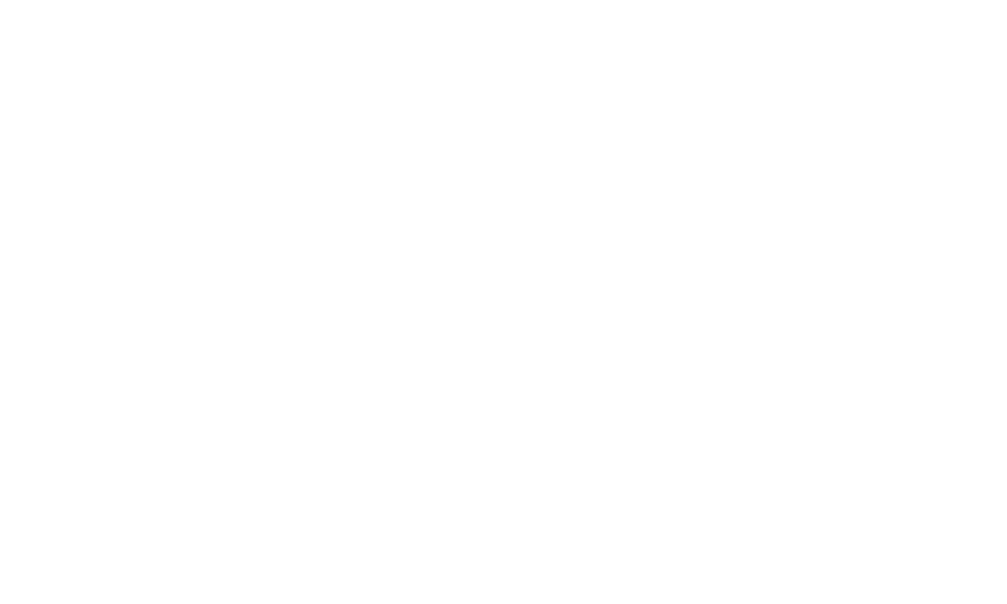
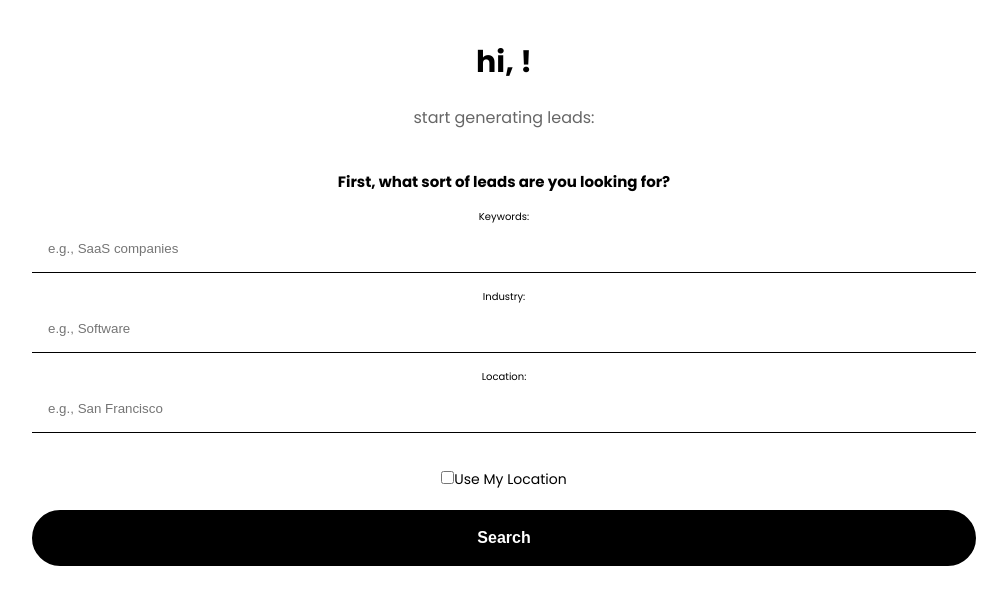
Before and after one commit to zach-dubroc/rf-input-tests, a React (Vite) app: page /dashboard in a window 1280 px wide. Before the commit this address had no page. Shown: the top 604 px of the page, without its empty margins (136-1143 px from the left). Built offline with nearby package versions, Linux system fonts and the light colour scheme.

Commit message:
queryform

```diff
--- a/src/App.jsx
+++ b/src/App.jsx
@@ -1,6 +1,7 @@
 import Login from "./components/Login";
 import Register from "./components/Register";
 import { BrowserRouter as Router, Routes, Route } from "react-router-dom";
+import Dashboard from "./components/Dashboard";
 
 function App() {
   return (
@@ -8,6 +9,7 @@
       <Routes>
         <Route path="/" element={<Login />} />
         <Route path="/register" element={<Register />} />
+        <Route path="/dashboard" element={<Dashboard />} />
       </Routes>
     </Router>
   );
--- /dev/null
+++ b/src/components/Dashboard.jsx
@@ -0,0 +1,16 @@
+import React from "react";
+import QueryForm from "./QueryForm";
+
+const Dashboard = () => {
+  const firstname = localStorage.getItem("firstname");
+
+  return (
+    <div className="dashboard-main">
+      <h1>hi, {firstname}!</h1>
+      <p>start generating leads:</p>
+      <QueryForm />
+    </div>
+  );
+};
+
+export default Dashboard;
--- a/src/components/Login.jsx
+++ b/src/components/Login.jsx
@@ -1,67 +1,73 @@
 import React, { useEffect, useState } from "react";
-import Image from "../assets/image.png";
-import Logo from "../assets/logo.png";
-import GoogleSvg from "../assets/icons8-google.svg";
 import { FaEye } from "react-icons/fa6";
 import { FaEyeSlash } from "react-icons/fa6";
 import { Link } from "react-router-dom";
 
-const Login = () => {
+function Login() {
   const [showPassword, setShowPassword] = useState(false);
+  const [email, setEmail] = useState("");
+  const [password, setPassword] = useState("");
+  const [loading, setLoading] = useState(false);
+  const [error, setError] = useState("");
+
+  const handleSubmit = async (e) => {
+    e.preventDefault();
+    setLoading(true);
+
+    try {
+      const response = await fetch("http://127.0.0.1:5000/auth/login", {
+        method: "POST",
+        headers: { "Content-Type": "application/json" },
+        body: JSON.stringify({ email, password }),
+      });
+
+      const result = await response.json();
+
+      if (response.ok) {
+        localStorage.setItem("token", result.access_token);
+        localStorage.setItem("firstname", result.firstname);
+        window.location.href = "/dashboard"; // Redirect to dashboard
+      } else {
+        setError(result.error || "Login failed.");
+      }
+    } catch (error) {
+      setError("An error occurred. Please try again.");
+    } finally {
+      setLoading(false);
+    }
+  };
 
   return (
     <div className="login-main">
-      {/* <div className="login-left">
-        <img src={Image} alt="left" />
-      </div> */}
       <div className="login-right">
         <div className="login-right-container">
-          <div className="login-logo">
-            {/* <img src={Logo} alt="logo-here" /> */}
-          </div>
           <div className="login-center">
             <h2>RouteFire</h2>
             <p>Please enter your details</p>
-            <form>
-              <input type="email" placeholder="Email" />
+            <form onSubmit={handleSubmit}>
+              <input
+                type="email"
+                placeholder="Email"
+                value={email}
+                onChange={(e) => setEmail(e.target.value)}
+              />
               <div className="pass-input-div">
                 <input
                   type={showPassword ? "text" : "password"}
                   placeholder="Password"
+                  value={password}
+                  onChange={(e) => setPassword(e.target.value)}
                 />
                 {showPassword ? (
-                  <FaEyeSlash
-                    onClick={() => {
-                      setShowPassword(!showPassword);
-                    }}
-                  />
+                  <FaEyeSlash onClick={() => setShowPassword(!showPassword)} />
                 ) : (
-                  <FaEye
-                    onClick={() => {
-                      setShowPassword(!showPassword);
-                    }}
-                  />
+                  <FaEye onClick={() => setShowPassword(!showPassword)} />
                 )}
               </div>
-
-              <div className="login-center-options">
-                <div className="remember-div">
-                  <input type="checkbox" id="remember-checkbox" />
-                  <label htmlFor="remember-checkbox">
-                    Remember for 30 days
-                  </label>
-                </div>
-                <a href="#" className="forgot-pass-link">
-                  Forgot password?
-                </a>
-              </div>
-              <div className="login-center-buttons">
-                <button type="button">Log In</button>
-                {/* <button type="button">
-                  <img src={GoogleSvg} alt="" />
-                  Log In with Google
-                </button> */}
-              </div>
+              {error && <p className="error-message">{error}</p>}
+              <button type="submit" disabled={loading}>
+                {loading ? "Logging in..." : "Log In"}
+              </button>
             </form>
           </div>
 
@@ -72,6 +78,6 @@
       </div>
     </div>
   );
-};
+}
 
 export default Login;
--- /dev/null
+++ b/src/components/QueryForm.jsx
@@ -0,0 +1,153 @@
+import React, { useState } from "react";
+
+const QueryForm = () => {
+  const [queryData, setQueryData] = useState({
+    keywords: "",
+    industry: "",
+    location: "",
+  });
+  const [useMyLocation, setUseMyLocation] = useState(false);
+  const [response, setResponse] = useState(null);
+  const [error, setError] = useState(null);
+  const [loading, setLoading] = useState(false);
+
+  const handleChange = (e) => {
+    const { name, value } = e.target;
+    setQueryData((prev) => ({
+      ...prev,
+      [name]: value,
+    }));
+  };
+
+  const handleUseMyLocation = async () => {
+    if (!navigator.geolocation) {
+      alert("Geolocation is not supported by your browser.");
+      return;
+    }
+
+    setUseMyLocation(true);
+
+    navigator.geolocation.getCurrentPosition(
+      async (position) => {
+        const { latitude, longitude } = position.coords;
+
+        try {
+          const response = await fetch(
+            `https://nominatim.openstreetmap.org/reverse?format=json&lat=${latitude}&lon=${longitude}`
+          );
+          const data = await response.json();
+          const city =
+            data.address.city || data.address.town || data.address.state || "";
+          setQueryData((prev) => ({
+            ...prev,
+            location: city,
+          }));
+        } catch (error) {
+          alert("Could not fetch your location.");
+          setUseMyLocation(false);
+        }
+      },
+      () => {
+        alert("Unable to retrieve location.");
+        setUseMyLocation(false);
+      }
+    );
+  };
+
+  const handleSubmit = async (e) => {
+    e.preventDefault();
+    setLoading(true);
+    setError(null);
+    setResponse(null);
+
+    try {
+      const res = await fetch("http://127.0.0.1:5000/url_query/query", {
+        method: "POST",
+        headers: { "Content-Type": "application/json" },
+        body: JSON.stringify(queryData),
+      });
+
+      const result = await res.json();
+      if (res.ok) {
+        setResponse(result);
+      } else {
+        setError(result.error || "Something went wrong.");
+      }
+    } catch (err) {
+      setError("Failed to connect to the server.");
+    } finally {
+      setLoading(false);
+    }
+  };
+
+  return (
+    <div className="query-form-container">
+      <h2>First, what sort of leads are you looking for?</h2>
+      <br></br>
+      <form onSubmit={handleSubmit}>
+        <div>
+          <label htmlFor="keywords">Keywords:</label>
+          <input
+            type="text"
+            id="keywords"
+            name="keywords"
+            placeholder="e.g., SaaS companies"
+            value={queryData.keywords}
+            onChange={handleChange}
+            required
+          />
+        </div>
+        <div>
+          <label htmlFor="industry">Industry:</label>
+          <input
+            type="text"
+            id="industry"
+            name="industry"
+            placeholder="e.g., Software"
+            value={queryData.industry}
+            onChange={handleChange}
+          />
+        </div>
+        <div>
+          <label htmlFor="location">Location:</label>
+          <div className="location-input">
+            <input
+              type="text"
+              id="location"
+              name="location"
+              placeholder="e.g., San Francisco"
+              value={queryData.location}
+              onChange={handleChange}
+              disabled={useMyLocation}
+            />
+            <div className="loc-checkbox">
+              <input
+                type="checkbox"
+                id="use-my-location"
+                checked={useMyLocation}
+                onChange={(e) =>
+                  e.target.checked
+                    ? handleUseMyLocation()
+                    : setUseMyLocation(false)
+                }
+              />
+              <label htmlFor="use-my-location">Use My Location</label>
+            </div>
+          </div>
+        </div>
+        <button type="submit" disabled={loading}>
+          {loading ? "Loading..." : "Search"}
+        </button>
+      </form>
+      {response && (
+        <div className="response-container">
+          <h3>Results:</h3>
+          <pre>{JSON.stringify(response, null, 2)}</pre>
+        </div>
+      )}
+      {error && <p className="error-message">{error}</p>}
+    </div>
+  );
+};
+
+export default QueryForm;
--- a/src/index.css
+++ b/src/index.css
@@ -82,6 +82,13 @@
   margin-bottom: 40px;
 }
 
+.login-bottom-p {
+  font-weight: 400;
+  font-size: 2rem;
+  margin-bottom: 40px;
+  text-align: center;
+}
+
 form input[type="email"],
 form input[type="password"],
 form input[type="text"] {
@@ -144,6 +151,24 @@
 .forgot-pass-link:hover {
   text-decoration: underline;
 }
+form button[type="submit"] {
+  width: 100%;
+  padding: 16px;
+  border: none;
+  border-radius: 30px;
+  font-size: 16px;
+  font-weight: 600;
+  cursor: pointer;
+  background-color: black;
+  color: white;
+  border: 3px solid black;
+  transition: all 0.3s;
+}
+
+form button[type="submit"]:hover {
+  background-color: white;
+  color: black;
+}
 
 .login-center-buttons {
   margin-top: 40px;
@@ -152,46 +177,22 @@
   row-gap: 10px;
 }
 
-.login-center-buttons button:nth-child(1) {
+.login-center-buttons button {
   background-color: black;
   color: white;
   border: 3px solid black;
+  width: 100%;
+  padding: 16px;
+  border-radius: 30px;
+  font-size: 16px;
+  font-weight: 600;
+  cursor: pointer;
+  transition: all 0.3s;
 }
 
-.login-center-buttons button:nth-child(1):hover {
-  color: #333;
+.login-center-buttons button:hover {
   background-color: white;
-}
-
-.login-center-buttons button:nth-child(2) {
-  background-color: #f0f0f0;
-  display: flex;
-  justify-content: center;
-  align-items: center;
-  column-gap: 10px;
-}
-
-.login-center-buttons button:nth-child(2) img {
-  width: 30px;
-}
-
-.login-center-buttons button:nth-child(2):hover {
-  background-color: #c4c4c457;
-}
-
-.login-bottom-p {
-  text-align: center;
-  font-size: 1.5rem;
-  padding-bottom: 20px;
-}
-
-.login-bottom-p a {
-  text-decoration: none;
-  font-weight: 600;
-}
-
-.login-bottom-p a:hover {
-  text-decoration: underline;
+  color: black;
 }
 
 .register-main {
@@ -292,3 +293,91 @@
   color: #333;
   margin-top: 20px;
 }
+
+/* Dashboard Styles */
+.dashboard-main {
+  width: 80%;
+  margin: 0 auto;
+  text-align: center;
+  padding: 40px;
+}
+
+.dashboard-main h1 {
+  font-size: 3rem;
+  font-weight: 700;
+  margin-bottom: 20px;
+}
+
+.dashboard-main p {
+  font-size: 1.6rem;
+  font-weight: 400;
+  margin-bottom: 40px;
+  color: #666;
+}
+
+/* Query Form Styles */
+.query-form {
+  background-color: #f9f9f9;
+  padding: 30px;
+  border-radius: 10px;
+  box-shadow: 0 4px 6px rgba(0, 0, 0, 0.1);
+  width: 100%;
+  max-width: 600px;
+  margin: 0 auto;
+}
+
+.query-form h2 {
+  font-size: 2rem;
+  font-weight: 600;
+  margin-bottom: 20px;
+  color: #333;
+}
+
+.query-form label {
+  font-size: 1.4rem;
+  font-weight: 500;
+  margin-bottom: 8px;
+  display: block;
+  color: #333;
+}
+
+.query-form input,
+.query-form select {
+  width: 100%;
+  padding: 10px 15px;
+  font-size: 1.4rem;
+  margin-bottom: 20px;
+  border: 1px solid #ddd;
+  border-radius: 5px;
+  outline: none;
+  transition: border-color 0.3s;
+}
+
+.query-form input:focus,
+.query-form select:focus {
+  border-color: #333;
+}
+
+.query-form button {
+  width: 80%;
+  padding: 15px;
+  font-size: 1.6rem;
+  font-weight: 600;
+  border: none;
+  border-radius: 30px;
+  cursor: pointer;
+  background-color: black;
+  color: white;
+  transition: background-color 0.3s, color 0.3s;
+}
+
+.query-form button:hover {
+  background-color: white;
+  color: black;
+  border: 2px solid black;
+}
+
+.loc-checkbox {
+  padding: 20px;
+  font-size: 1.4rem;
+}
```
Also changed, not shown: src/components/Register.jsx (+20 -6 lines).
